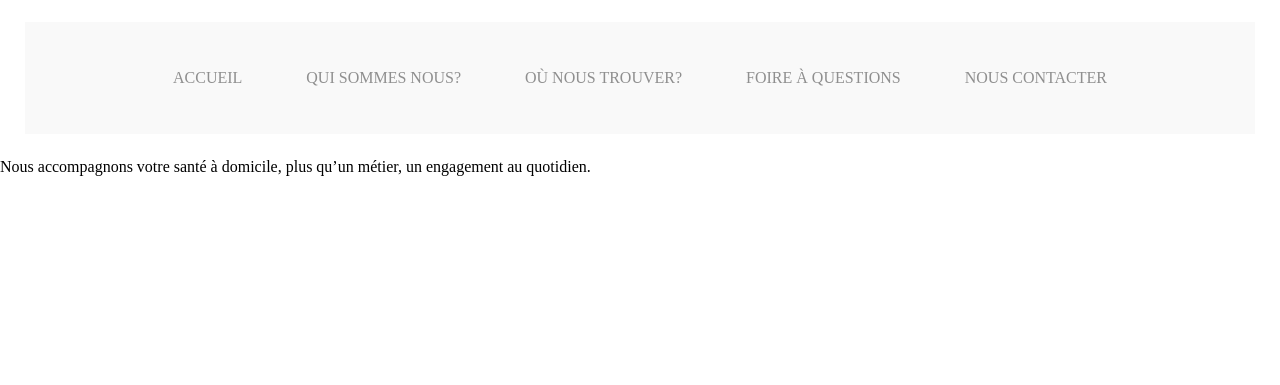
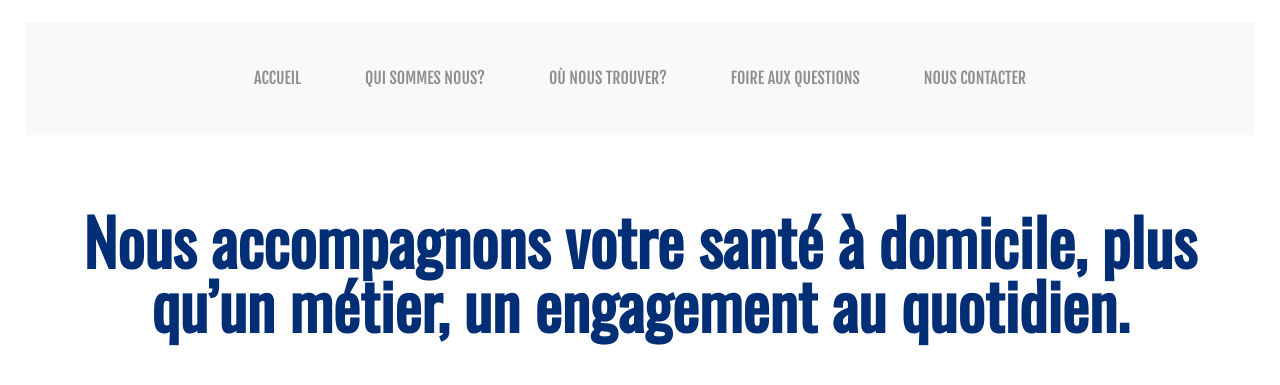
Before and after one commit to mauraneh/cabinet_infirmier, a website: page index.html in a window 1280 px wide. Shown: the part 229-614 px from the top of the page. Drawn offline with nearby package versions, Linux system fonts and the light colour scheme.

Commit message:
header et slogan

```diff
--- a/index.html
+++ b/index.html
@@ -48,7 +48,9 @@
             <a href="#lieux" data-item="Où nous trouver?">Où nous trouver?</a>
           </li>
           <li>
-            <a href="#faq" data-item="Foire aux questions">Foire à questions</a>
+            <a href="#faq" data-item="Foire aux questions"
+              >Foire aux questions</a
+            >
           </li>
           <li>
             <a href="#contact" data-item="Nous contacter">Nous contacter</a>
--- a/public/styles/sass/style.scss
+++ b/public/styles/sass/style.scss
@@ -59,6 +59,8 @@ img{
   width: 30rem;
   }
 }
+
+//------------MENU----------------
 nav {
   @include displayFlexCenter;
   margin: 25px;
@@ -72,10 +74,11 @@ nav {
       margin: 2rem;
 
       a {
+        font-family: $font-subtitle;
         text-decoration: none;
         color: $txt-grey;
         font-size: 1rem;
-        transition: all 0.3s ease-in-out;
+        transition: all 0s ease-in-out;
         position: relative;
         text-transform: uppercase;
 
@@ -95,16 +98,24 @@ nav {
         &:hover {
           &::before {
             width: 100%;
-            transition: all 0.3s ease-in-out;
+            transition: all 0s ease-in-out;
           }
         }
       }
     }
   }
 }
-
-
-//------------MENU----------------
+//------------MAIN---------------------------------------------
+//------------SLOGAN----------------
+.sloganMain{
+  @include displayFlexCenter;
+  margin: 3rem;
+  color: $color-logo;
+  font-weight: 600;
+  font-family: $font-title;
+  font-size: 4rem;
+  text-align: center;
+}
 //--------------------------------------------------------------MEDIA QUERIES-----------------------------------------------------------------------
 @media (min-width: 768px) {
 
```
Also changed, not shown: public/styles/css/style.css, 1 other file.
